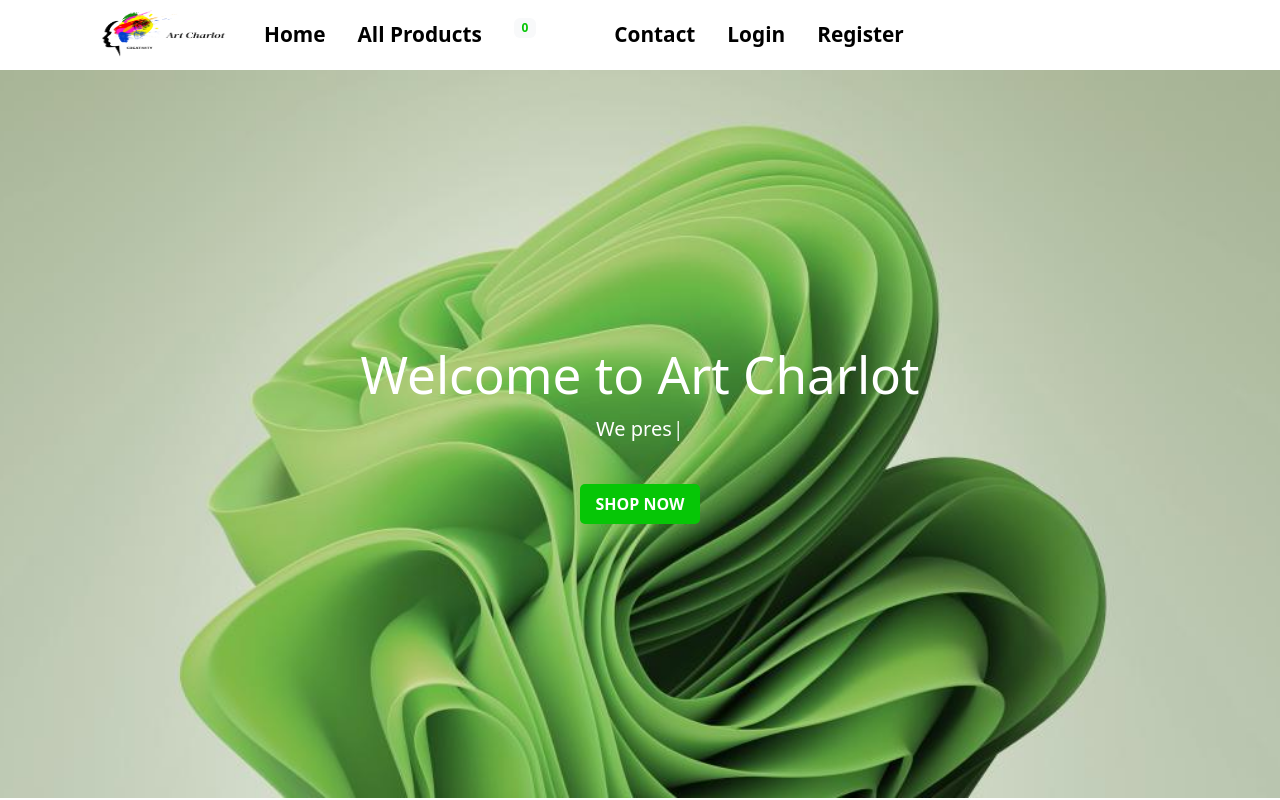
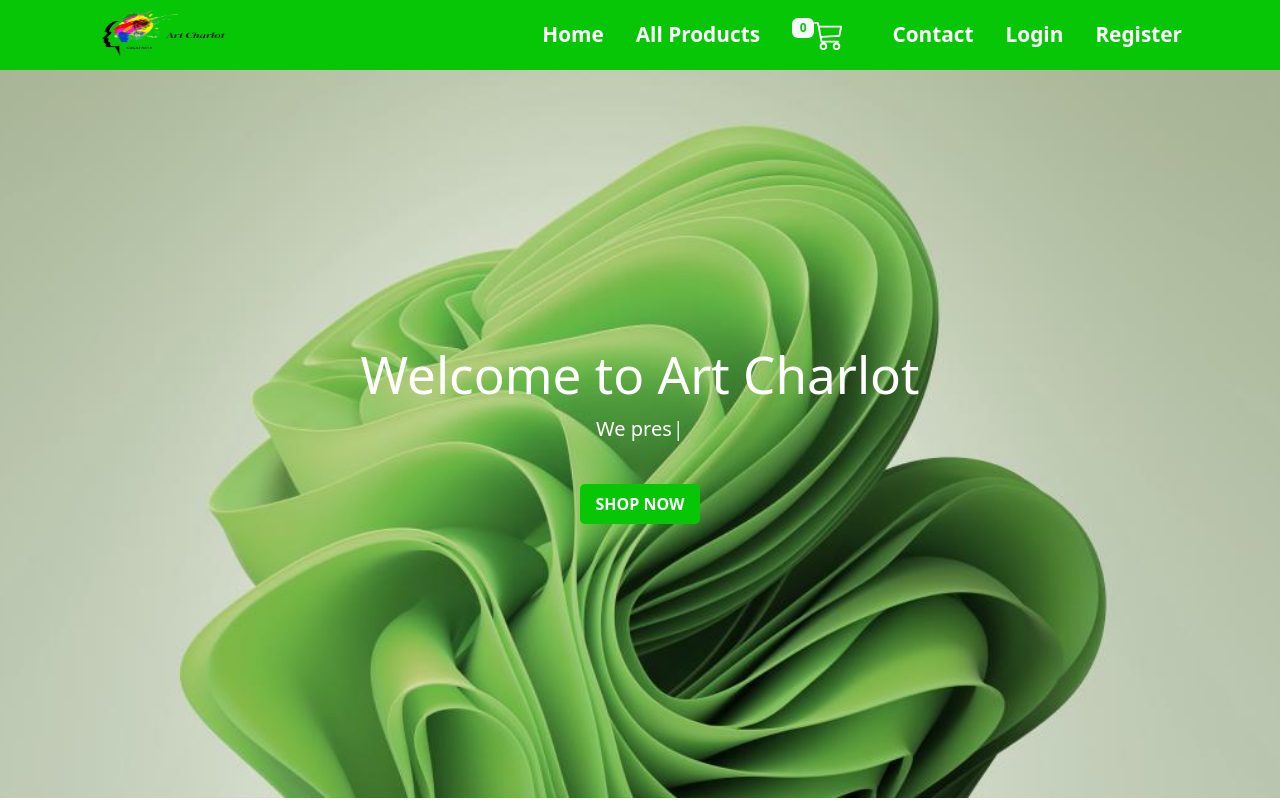
Before and after one commit to Charlot-DEDJINOU/React_Ecommerce, a React (Create React App) app: page / in a window 1280 px wide. Shown: the top 800 px of the page. Built offline with nearby package versions, Linux system fonts and the light colour scheme.

Commit message:
update header

```diff
--- a/src/components/Header.js
+++ b/src/components/Header.js
@@ -75,38 +75,39 @@
     }, [isbuy, togglebuy]);
 
     return (
-        <Navbar expand="lg" className="bg-dark-tertiary p-0 fixed-top">
+        <Navbar expand="lg" className="p-0 fixed-top" style={{ backgroundColor : "rgb(6, 198, 6)"}}>
             <Container>
                 <Navbar.Brand>
                     <img src={logo} alt="" width="150px" height="60px" />
                 </Navbar.Brand>
                 <Navbar.Toggle aria-controls="basic-navbar-nav" />
                 <Navbar.Collapse id="basic-navbar-nav">
-                    <Nav className="me-auto">
+                    <Nav className="me-auto"></Nav>
+                    <Nav>
                         <Nav.Item className="mx-3 my-2">
-                            <NavLink to="/" className="text-black text-decoration-none fw-bold" style={{ fontSize: "1.3em" }}>Home</NavLink>
+                            <NavLink to="/" className="text-white text-decoration-none fw-bold" style={{ fontSize: "1.3em" }}>Home</NavLink>
                         </Nav.Item>
                         <Nav.Item className="mx-3 my-2">
-                            <NavLink to="/Products" className="text-black text-decoration-none fw-bold" style={{ fontSize: "1.3em" }}>All Products</NavLink>
+                            <NavLink to="/Products" className="text-white text-decoration-none fw-bold" style={{ fontSize: "1.3em" }}>All Products</NavLink>
                         </Nav.Item>
                         <Nav.Item className="mx-3 my-2 d-flex">
                             <Badge bg="light" style={{ height: "20px", marginTop: "-1px", marginRight: "-16px", color: "rgb(6, 198, 6)" }}>{totalUniqueItems}</Badge>
                             <button onClick={handleShowCart} style={{ background: "none", border: "none" }}><svg xmlns="http://www.w3.org/2000/svg" width="50" height="30" fill="white" className="bi bi-cart3" viewBox="0 0 16 16"><path d="M0 1.5A.5.5 0 0 1 .5 1H2a.5.5 0 0 1 .485.379L2.89 3H14.5a.5.5 0 0 1 .49.598l-1 5a.5.5 0 0 1-.465.401l-9.397.472L4.415 11H13a.5.5 0 0 1 0 1H4a.5.5 0 0 1-.491-.408L2.01 3.607 1.61 2H.5a.5.5 0 0 1-.5-.5zM3.102 4l.84 4.479 9.144-.459L13.89 4H3.102zM5 12a2 2 0 1 0 0 4 2 2 0 0 0 0-4zm7 0a2 2 0 1 0 0 4 2 2 0 0 0 0-4zm-7 1a1 1 0 1 1 0 2 1 1 0 0 1 0-2zm7 0a1 1 0 1 1 0 2 1 1 0 0 1 0-2z" /></svg></button>
                         </Nav.Item>
                         <Nav.Item className="mx-3 my-2">
-                            <NavLink to="/Contact" className="text-black text-decoration-none fw-bold" style={{ fontSize: "1.3em" }}>Contact</NavLink>
+                            <NavLink to="/Contact" className="text-white text-decoration-none fw-bold" style={{ fontSize: "1.3em" }}>Contact</NavLink>
                         </Nav.Item>
                         <Nav.Item className="mx-3 my-2">{isLogin ?
-                            <span className="text-black text-decoration-none fw-bold" style={{ fontSize: "1.3em" }} to="/">{"Welcome " + user.firstName}</span> :
-                            <NavLink to={isLogin ? "/" : "/Login"} className="text-black text-decoration-none fw-bold" style={{ fontSize: "1.3em" }}>Login</NavLink>}
+                            <span className="text-white text-decoration-none fw-bold" style={{ fontSize: "1.3em" }} to="/">{"Welcome " + user.firstName}</span> :
+                            <NavLink to={isLogin ? "/" : "/Login"} className="text-white text-decoration-none fw-bold" style={{ fontSize: "1.3em" }}>Login</NavLink>}
                         </Nav.Item>
                         <Nav.Item className="mx-3 my-2">{isLogin ?
-                            <Span onClick={() => {
+                            <Span className="text-white" onClick={() => {
                                 localStorage.clear()
                                 toggleLogin()
                                 navigate("/")
                             }}>Logaout</Span> :
-                            <NavLink to="/Register" className="text-black text-decoration-none fw-bold" style={{ fontSize: "1.3em" }}>Register</NavLink>}
+                            <NavLink to="/Register" className="text-white text-decoration-none fw-bold" style={{ fontSize: "1.3em" }}>Register</NavLink>}
                         </Nav.Item>
                     </Nav>
                 </Navbar.Collapse>
```
